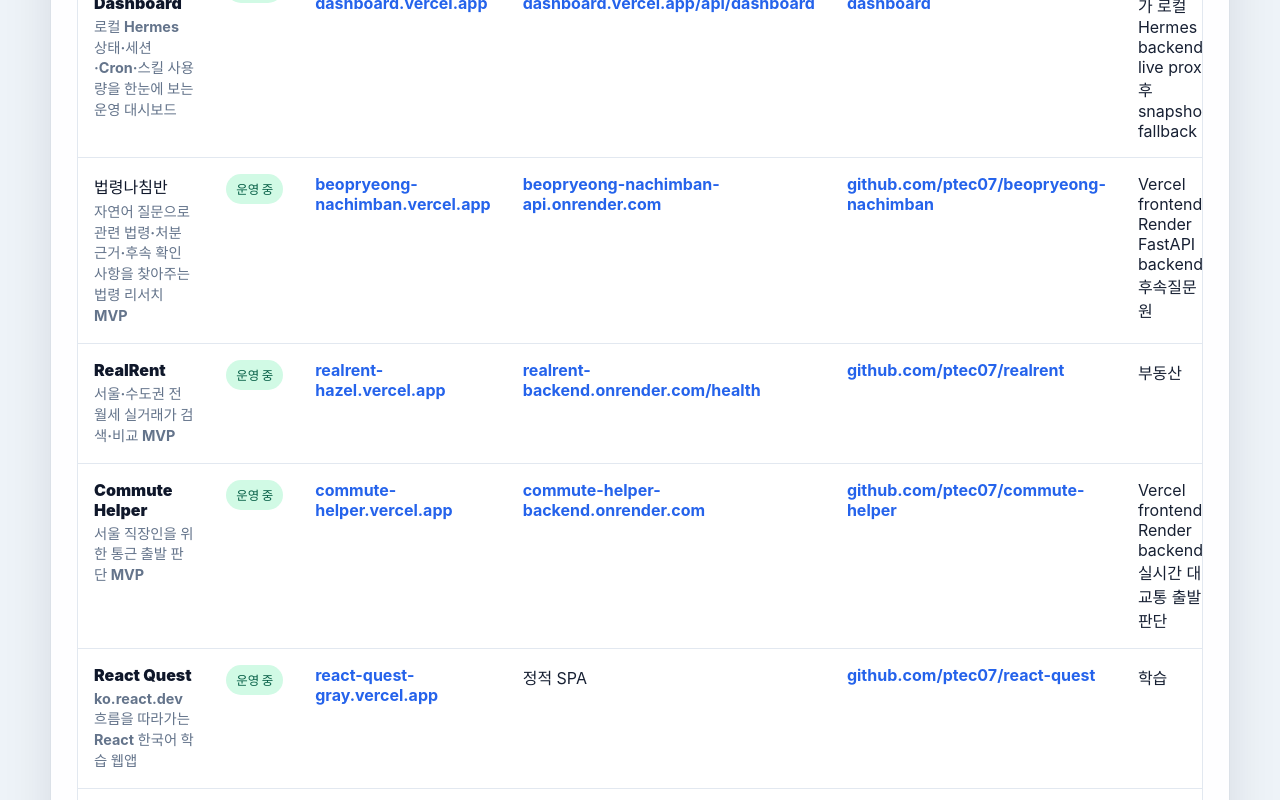
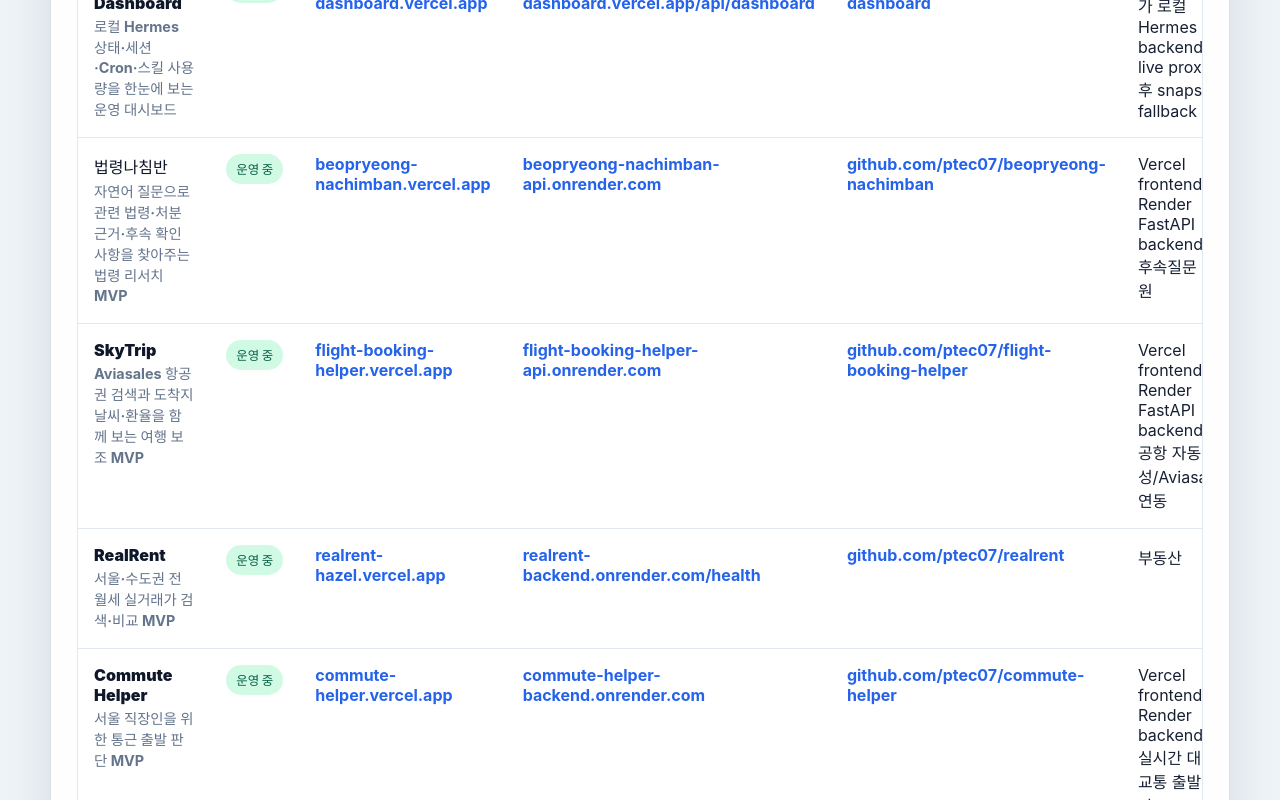
Before and after one commit to ptec07/the-dashboard-i-made, a React (Vite) app: page / in a window 1280 px wide. Shown: the part 1522-2322 px from the top of the page. Built offline with nearby package versions, Linux system fonts and the light colour scheme.

Commit message:
Add SkyTrip to dashboard

```diff
--- a/src/App.tsx
+++ b/src/App.tsx
@@ -70,6 +70,16 @@
     backend: 'https://beopryeong-nachimban-api.onrender.com',
     github: 'https://github.com/ptec07/beopryeong-nachimban',
     note: 'Vercel frontend + Render FastAPI backend · 후속질문 지원',
+  },
+  {
+    name: 'SkyTrip',
+    description: 'Aviasales 항공권 검색과 도착지 날씨·환율을 함께 보는 여행 보조 MVP',
+    category: '여행',
+    status: '운영 중',
+    frontend: 'https://flight-booking-helper.vercel.app',
+    backend: 'https://flight-booking-helper-api.onrender.com',
+    github: 'https://github.com/ptec07/flight-booking-helper',
+    note: 'Vercel frontend + Render FastAPI backend · 공항 자동완성/Aviasales 연동',
   },
   {
     name: 'RealRent',
```
Also changed, not shown: 1 other file (tests, documents, lock files or other folders).
